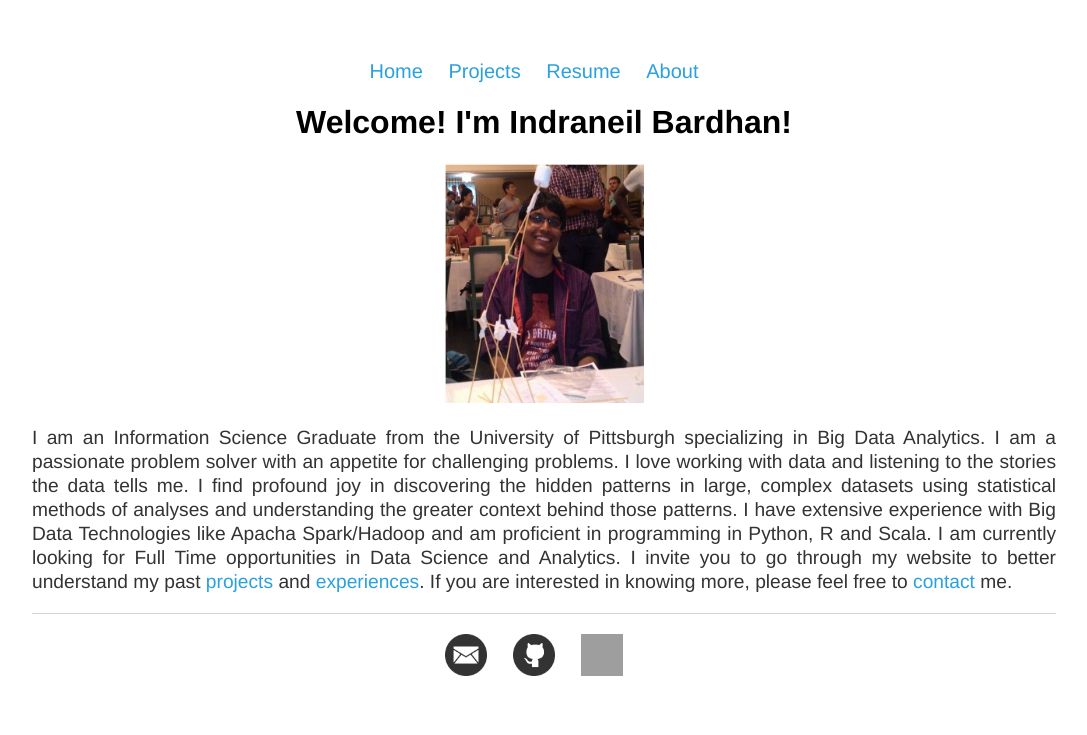
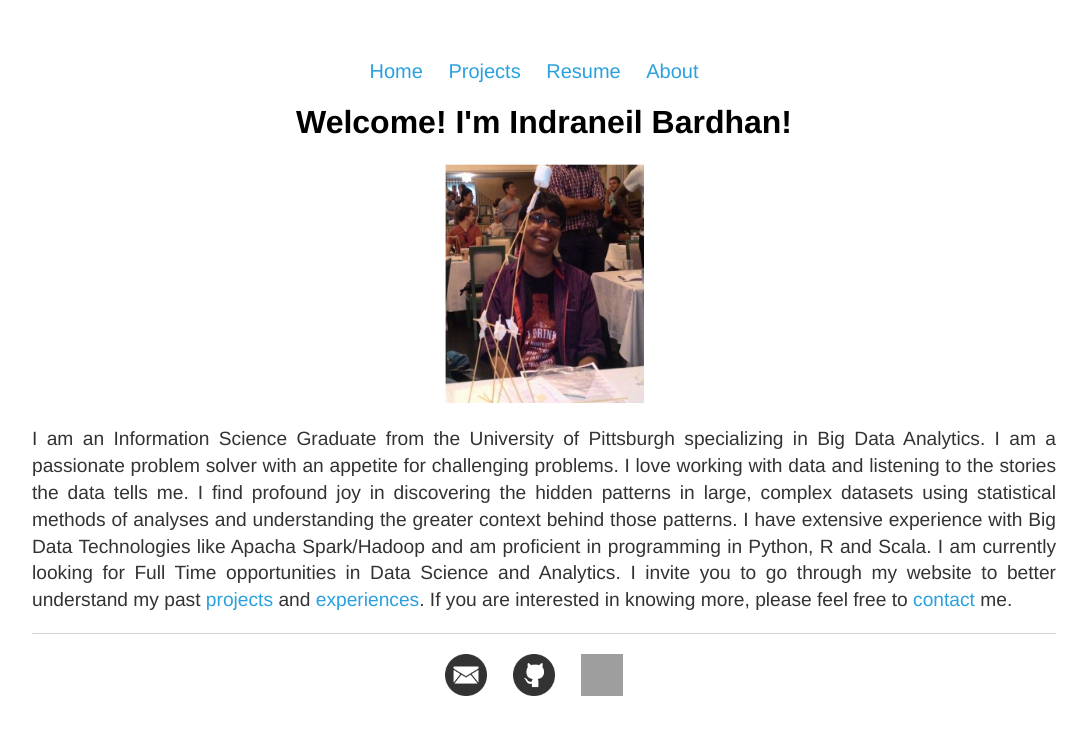
Before and after one commit to NeilBardhan/neilbardhan.github.io, a Jekyll site: the page built from index.html, in a window 1280 px wide. Shown: the top 735 px of the page, without its empty margins (96-1183 px from the left). Built offline with Jekyll 4.4.1, drawn with Linux system fonts in a browser that asks for light colours; grey boxes are pictures that could not be loaded.

Commit message:
Update main.css

```diff
--- a/css/main.css
+++ b/css/main.css
@@ -51,6 +51,14 @@ p {
     font-family:'Helvetica', 'Arial', 'Sans-Serif';
     text-align: justify;
 }
+
+p.blurb {
+    font-size: 1.2em;
+    line-height: 1.4em;
+    color: #333;
+    font-family:'Helvetica', 'Arial', 'Sans-Serif';
+    text-align: justify;
+}
 footer {
     border-top: 1px solid #d5d5d5;
     font-size: 1em;
```
